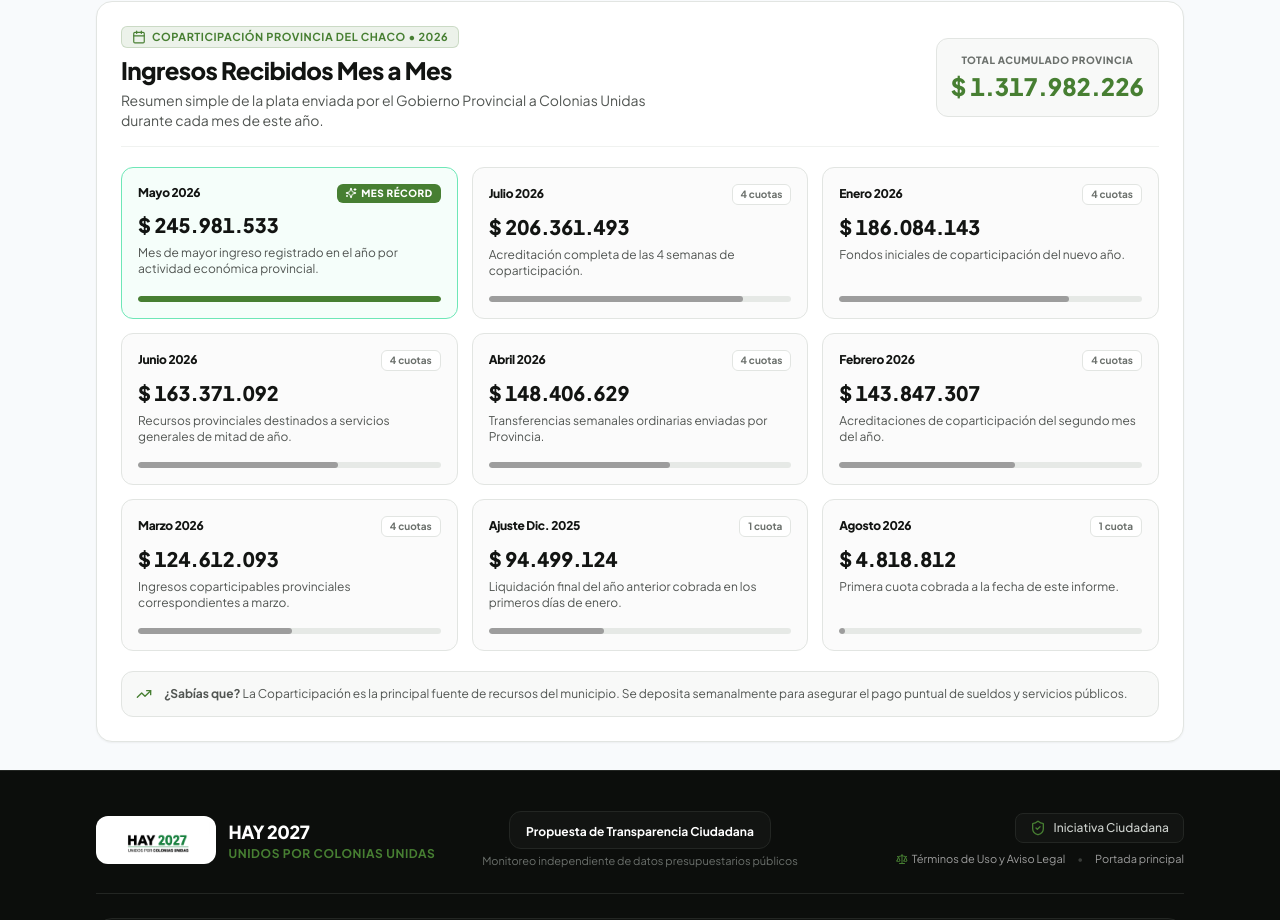
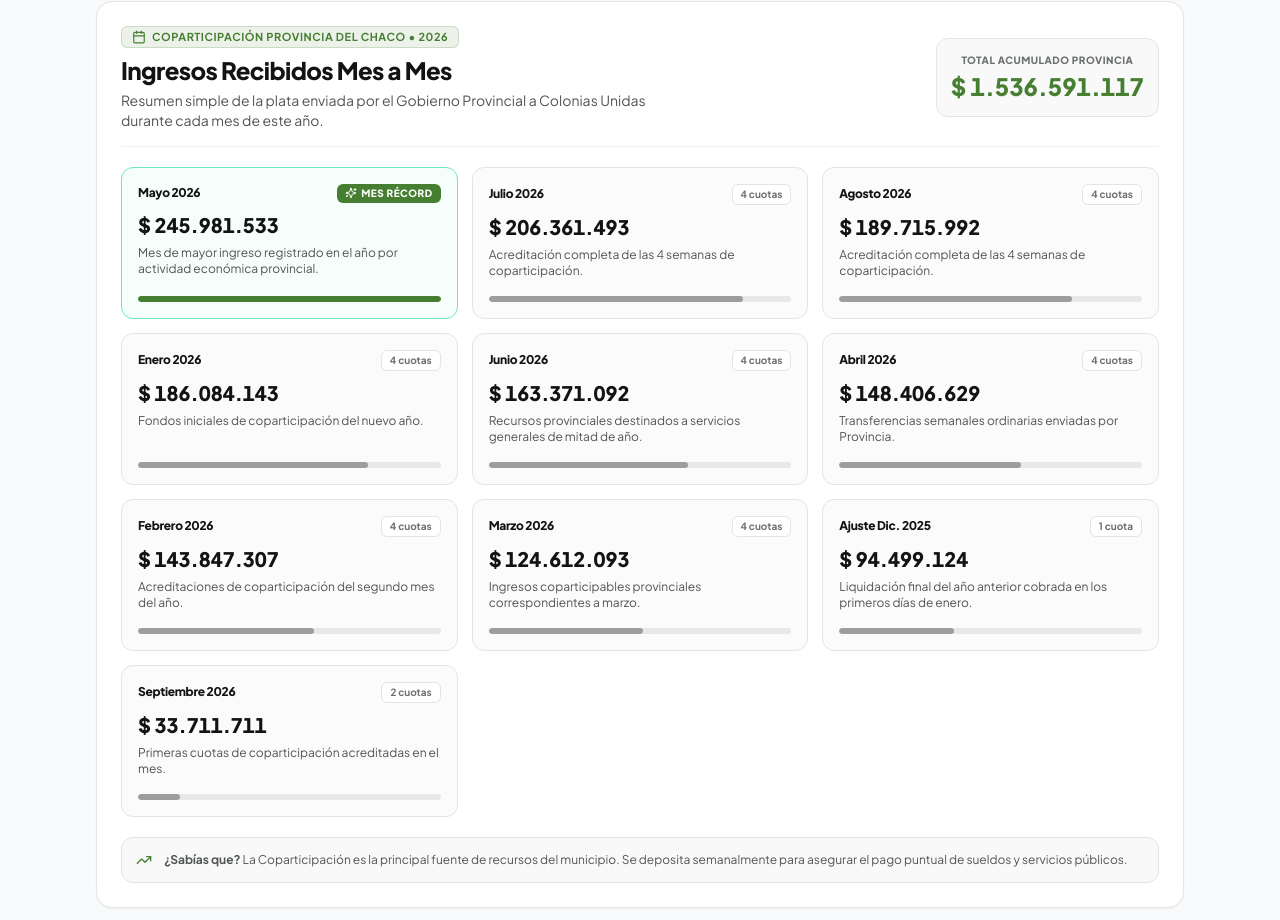
Before and after one commit to ulicseg/ColoniasUnidas, a React (Vite) app: page /ingresos in a window 1280 px wide. Shown: the part 790-1710 px from the top of the page. Built offline with nearby package versions, Linux system fonts and the light colour scheme.

Commit message:
Actualizar datos de coparticipación a septiembre de 2026

```diff
--- a/src/data/mockData.ts
+++ b/src/data/mockData.ts
@@ -49,6 +49,12 @@ export const coparticipacionMensual: MonthlyCoparticipation[] = [
     descripcion: 'Acreditación completa de las 4 semanas de coparticipación.'
   },
   {
+    mes: 'Agosto 2026',
+    cuotas: 4,
+    monto: 189715992,
+    descripcion: 'Acreditación completa de las 4 semanas de coparticipación.'
+  },
+  {
     mes: 'Enero 2026',
     cuotas: 4,
     monto: 186084143,
@@ -85,10 +91,10 @@ export const coparticipacionMensual: MonthlyCoparticipation[] = [
     descripcion: 'Liquidación final del año anterior cobrada en los primeros días de enero.'
   },
   {
-    mes: 'Agosto 2026',
-    cuotas: 1,
-    monto: 4818812,
-    descripcion: 'Primera cuota cobrada a la fecha de este informe.'
+    mes: 'Septiembre 2026',
+    cuotas: 2,
+    monto: 33711711,
+    descripcion: 'Primeras cuotas de coparticipación acreditadas en el mes.'
   }
 ];
 
@@ -322,7 +328,7 @@ const rawEgresos = [
 export const totalIngresos = rawIngresos.reduce((acc, item) => acc + item.monto, 0);
 export const totalEgresos = rawEgresos.reduce((acc, item) => acc + item.monto, 0);
 export const balance = totalIngresos - totalEgresos;
-export const fechaActualizacion = '17 de Septiembre de 2026';
+export const fechaActualizacion = '19 de Septiembre de 2026';
 export const periodoActual = 'Septiembre 2026';
 
 // Exportamos datos enriquecidos con porcentaje
```
